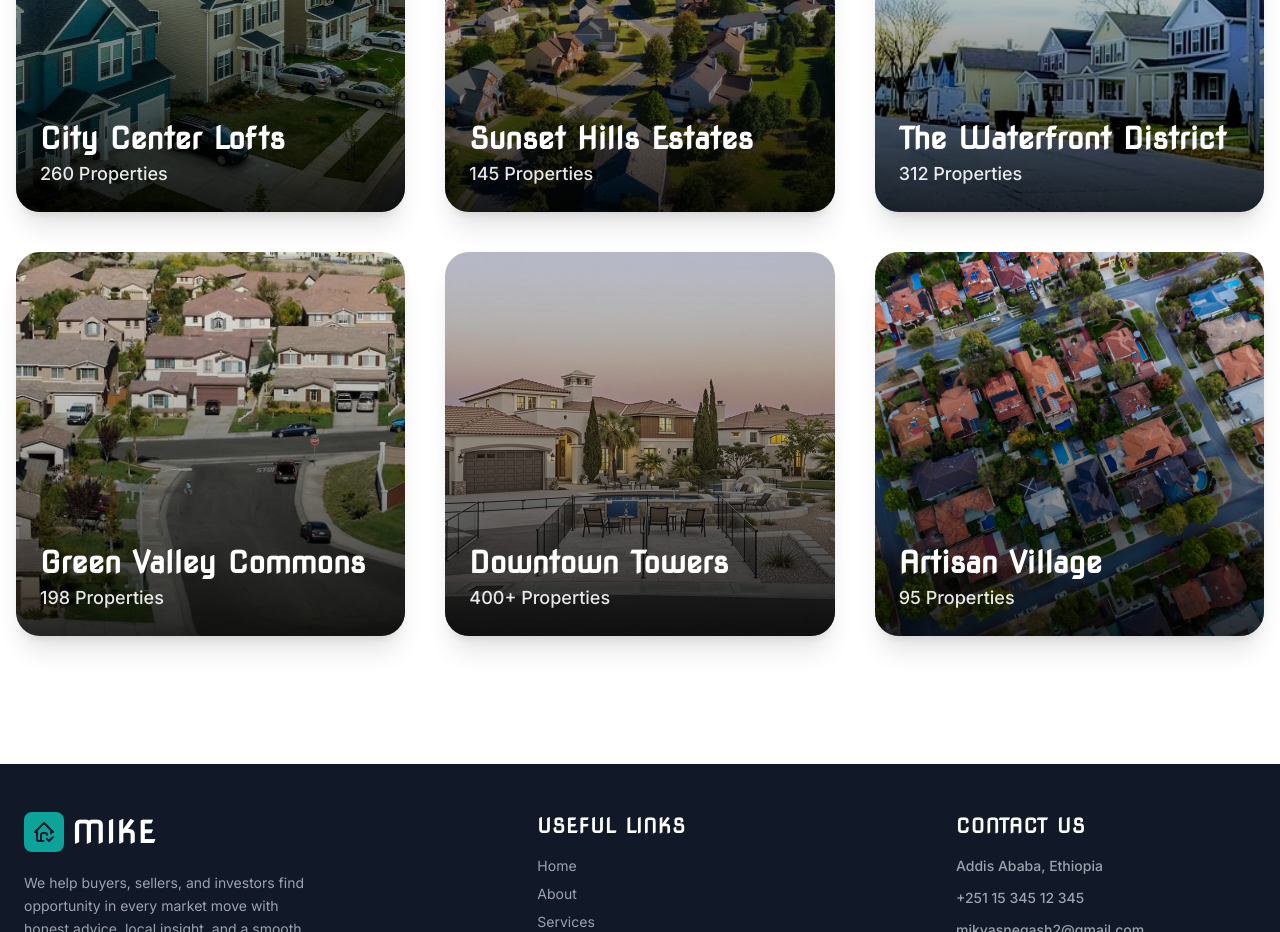
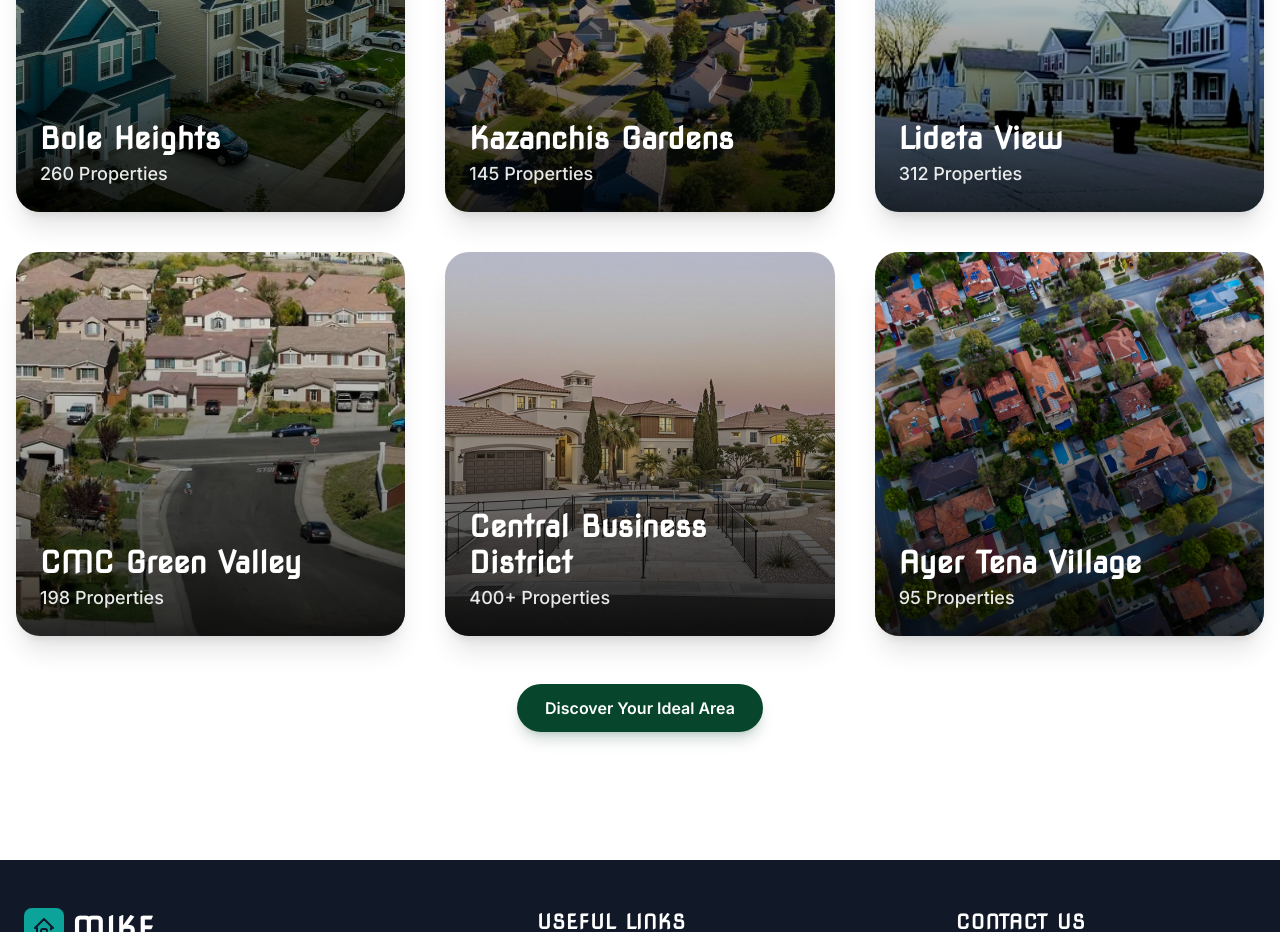
Before and after one commit to MikeWeDev/REALSTATE, a React (Vite) app: page / in a window 1280 px wide. Shown: the part 6240-7172 px from the top of the page. Built offline with nearby package versions, Linux system fonts and the light colour scheme.

Commit message:
replacing generic placeholder names with more realistic local area names

```diff
--- a/src/Components/Neighborhood/Neighbor.jsx
+++ b/src/Components/Neighborhood/Neighbor.jsx
@@ -1,11 +1,11 @@
 // Define the data for the neighborhood cards (moved to the top for React best practice)
 const data = [
-  { img: "/neighbor1.webp", id: 1, name: "City Center Lofts", count: "260 Properties", slug: "city-center-lofts" },
-  { img: "/neighbor2.webp", id: 2, name: "Sunset Hills Estates", count: "145 Properties", slug: "sunset-hills-estates" },
-  { img: "/neighbor3.avif", id: 3, name: "The Waterfront District", count: "312 Properties", slug: "waterfront-district" },
-  { img: "/neighbor4.jpg", id: 4, name: "Green Valley Commons", count: "198 Properties", slug: "green-valley-commons" },
-  { img: "/neighbor5.jpeg", id: 5, name: "Downtown Towers", count: "400+ Properties", slug: "downtown-towers" },
-  { img: "/neighbor6.jpg", id: 6, name: "Artisan Village", count: "95 Properties", slug: "artisan-village" },
+  { img: "/neighbor1.webp", id: 1, name: "Bole Heights", count: "260 Properties", slug: "bole-heights" },
+  { img: "/neighbor2.webp", id: 2, name: "Kazanchis Gardens", count: "145 Properties", slug: "kazanchis-gardens" },
+  { img: "/neighbor3.avif", id: 3, name: "Lideta View", count: "312 Properties", slug: "lideta-view" },
+  { img: "/neighbor4.jpg", id: 4, name: "CMC Green Valley", count: "198 Properties", slug: "cmc-green-valley" },
+  { img: "/neighbor5.jpeg", id: 5, name: "Central Business District", count: "400+ Properties", slug: "central-business-district" },
+  { img: "/neighbor6.jpg", id: 6, name: "Ayer Tena Village", count: "95 Properties", slug: "ayer-tena-village" },
 ];
 
 function NeighborhoodCard({ item, onClick }) {
@@ -73,6 +73,15 @@ function Neighbor() {
             <NeighborhoodCard key={item.id} item={item} />
           ))}
         </div>
+
+        <div className="mt-12 flex justify-center">
+          <a
+            href="#contact"
+            className="inline-flex items-center justify-center rounded-full bg-[#07452d] px-7 py-3 text-base font-semibold text-white shadow-lg shadow-[#07452d]/20 transition duration-300 hover:bg-[#0ca39a] focus-visible:outline-none focus-visible:ring-4 focus-visible:ring-[#0ca39a]/30"
+          >
+            Discover Your Ideal Area
+          </a>
+        </div>
       </div>
 
     </section>
```
